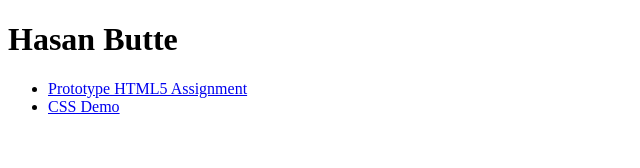
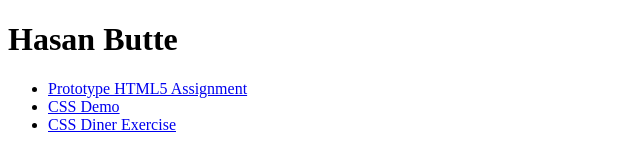
Before and after one commit to hsn123-1/ifsc-11003, a plain HTML site: page index.html in a window 1280 px wide. Shown: the whole page, without its empty margins (0-640 px from the left). Drawn offline with Linux system fonts and the light colour scheme.

Commit message:
CSS Diner Extra Credit

```diff
--- a/index.html
+++ b/index.html
@@ -16,6 +16,7 @@
     <ul>
         <li> <a href="ifsc-11003/assignment1/index.html">Prototype HTML5 Assignment</a> </li>
         <li> <a href="css-demo/index.html">CSS Demo</a> </li>
+        <li> <a href="assets/img/cssdiner.png"> CSS Diner Exercise </a> </li>
     </ul>
   </nav>
 </body>
```
Also changed, not shown: assets/img/cssdiner.png (added).
